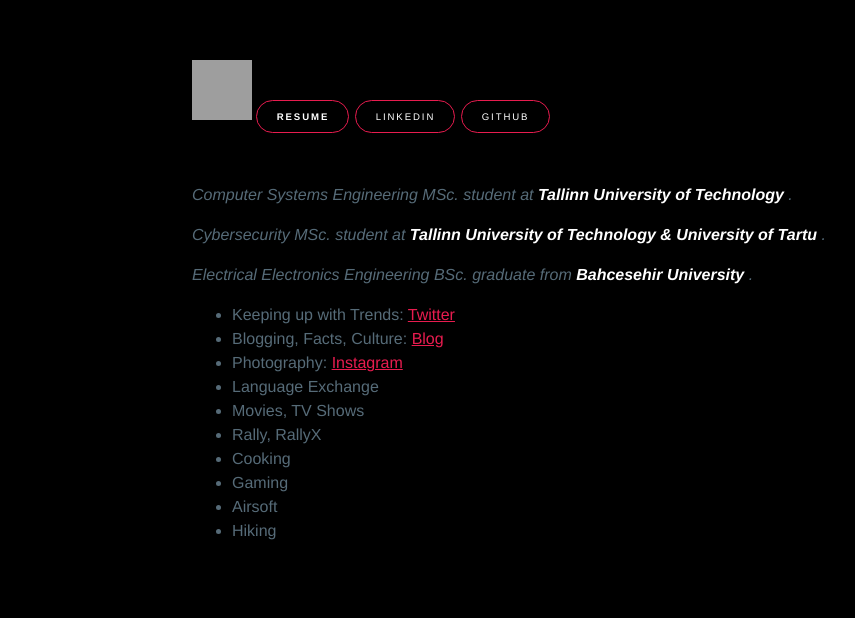
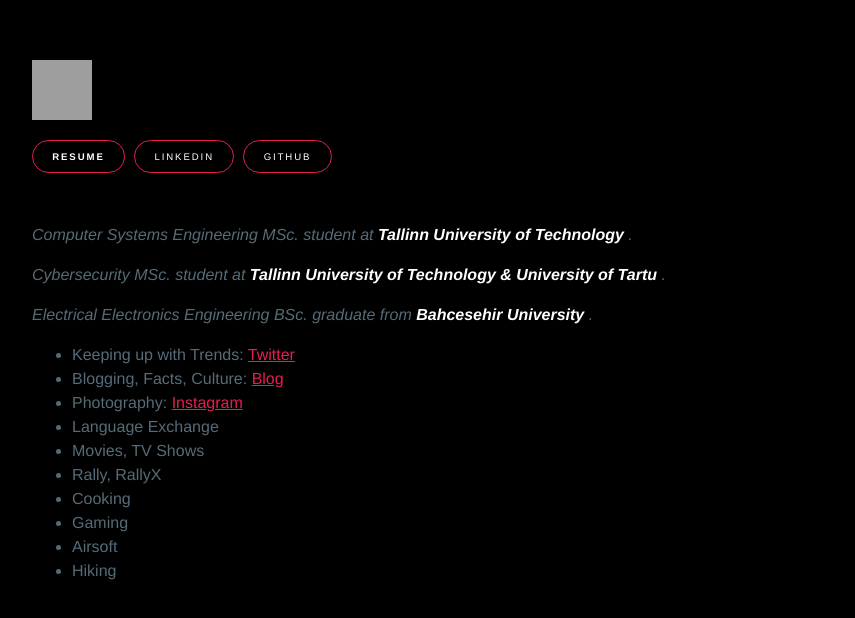
Before and after one commit to alxso/io, a plain HTML site: page index.html in a window 1280 px wide. Shown: the part 260-878 px from the top of the page, without its empty margins (128-983 px from the left). Drawn offline with Linux system fonts and the light colour scheme; grey boxes are pictures that could not be loaded.

Commit message:
Update index.html

```diff
--- a/index.html
+++ b/index.html
@@ -12,17 +12,16 @@
 }
 
 body {
- color: #566b78;
- background: #000000;
-  max-width: 50em;
+  color: #566b78;
+  background: #000000;
+  max-width: 60em;
   font-family: "Helvetica", "Arial", sans-serif;
   line-height: 1.5;
-  padding: 20em;
-
- margin: 0 auto;
+  padding: 20em 3em;
+  margin: 0 auto;
 }
 
-pad {padding-left: 0.1em}
+pad {padding-left: 0.3em}
 
 
 
@@ -50,8 +49,10 @@
 
 </style>
 </head>
+
 	<link rel="icon" type="image/png" href="https://raw.githubusercontent.com/alxso/home/master/logo.png"/>
-	<img src="https://raw.githubusercontent.com/alxso/home/master/logo.png" style="width:60px;height:60px;"></img>
+	<img src="https://raw.githubusercontent.com/alxso/home/master/logo.png" style="width:60px;height:60px;" style="padding-right: 5em;"></img>
+    <p>
   	<button2><a href="https://alxso.github.io/cv"><strong>Resume</strong></a></button2>
      <pad>
      <button2><a href="https://www.linkedin.com/in/iskendersoysal/">LinkedIn</a></button2>
```
